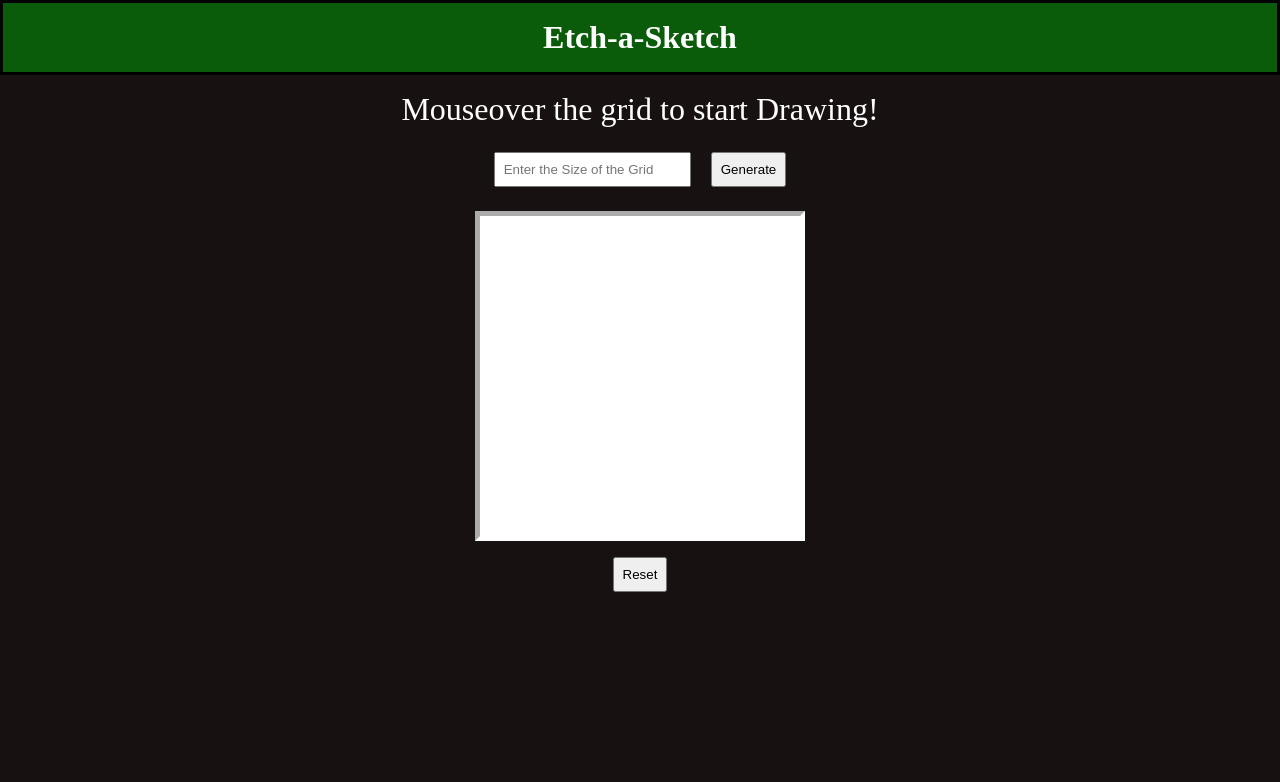
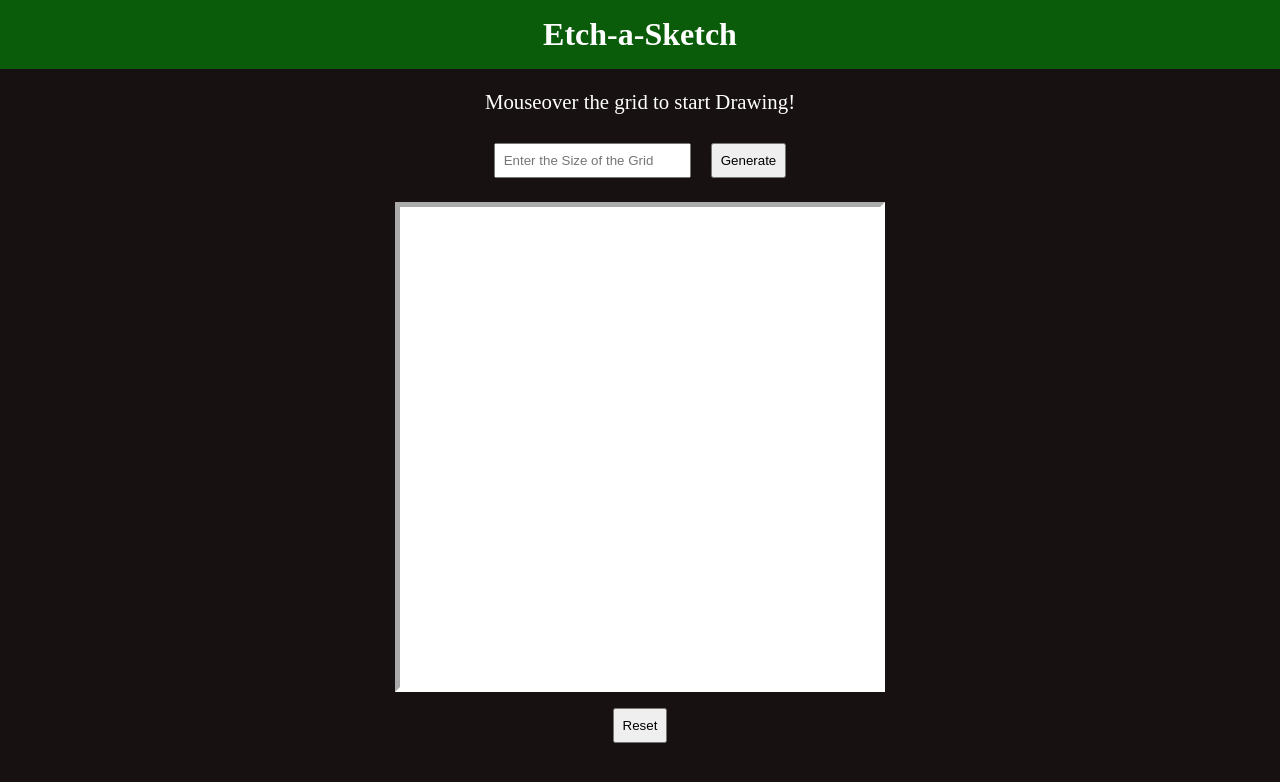
Before and after one commit to prince-thind/etch-a-sketch, a plain HTML site: page index.html in a window 1280 px wide. Drawn offline with Linux system fonts and the light colour scheme.

Commit message:
refactor css

```diff
--- a/style.css
+++ b/style.css
@@ -1,10 +1,10 @@
-:root {
-  text-align: center;
-  color: white;
-}
 * {
   margin: 0;
   padding: 0;
+}
+html {
+  text-align: center;
+  color: white;
 }
 body {
   background-color: hsl(0, 17%, 8%);
@@ -12,19 +12,19 @@ body {
 .header {
   background-color: hsl(120, 80%, 20%);
   padding: 1rem;
-  border: 3px solid black;
 }
 .select-heading {
-  font-size: 2rem;
-  padding: 1rem;
+  font-size: 1.3rem;
+  padding: 1em;
 }
 .controls > * {
   padding: 0.5rem;
   margin: 0.5rem;
 }
 .main-frame {
-  height: 20rem;
-  width: 20rem;
+  width: 50%;
+  max-width: 30rem;
+  aspect-ratio: 1;
   background-color: rgb(0, 5, 80);
   margin: 1rem auto 1rem auto;
   border: 5px inset white;
@@ -40,16 +40,6 @@ body {
   grid-template-rows: repeat(2, 1fr);
 }
 .matrix-element {
-    background-color: white;
+  background-color: white;
+  transition: all 1s;
 }
-.animation
-{
-    animation-duration: 1s;
-    animation-name:color ;
-    animation-fill-mode: forwards;
-}
-@keyframes color{
-    100%{
-        background-color: black;
-    }
-}
```
